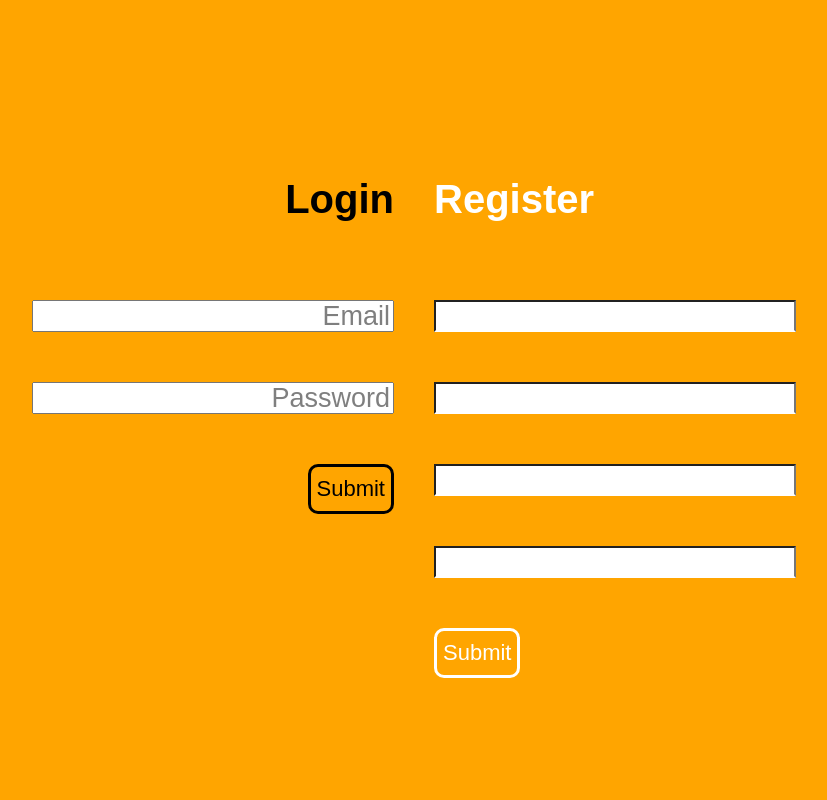
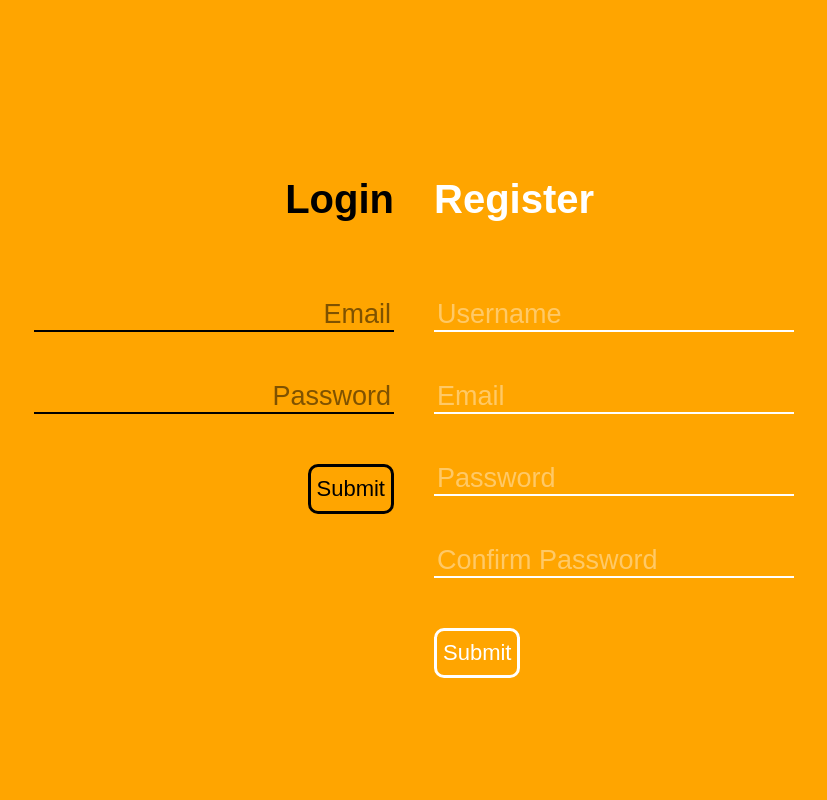
Before and after one commit to kristyanYochev/mathstick, a Flask app: page / in a window 1280 px wide. Shown: the whole page, without its empty margins (226-1053 px from the left). Run offline with Flask 2, Linux system fonts and the light colour scheme; parts of the project's set-up code (start-up, migrations or seed data) failed here and were passed over.

Commit message:
[Create] textfield css

```diff
--- /dev/null
+++ b/static/css/TextField.css
@@ -0,0 +1,12 @@
+.textfield{
+    border:0;
+    background-color: rgba(255,255,255,0);
+    border-bottom:2px solid black;
+    outline:none;
+    transition: 0.3s;
+    padding:0 3px 1px 3px;
+}
+
+.textfield:focus{
+    border-bottom:2px solid orange;
+}
--- a/templates/LoginRegister.html
+++ b/templates/LoginRegister.html
@@ -4,23 +4,24 @@
         <meta name="viewport" content="width=device-width, initial-scale=1">
         <link rel="stylesheet" type="text/css" href="../static/css/index.css">
         <link rel="stylesheet" type="text/css" href="../static/css/LoginRegister.css">
+        <link rel="stylesheet" type="text/css" href="../static/css/TextField.css">
     </head>
     <body>
         <div class="wrapper">
 			<form class="left-half" action="/login" method="POST">
 				<h1>Login</h1>
-				<input type="email" spellCheck="false" pattern="[a-z0-9._%+-]+@[a-z0-9.-]+\.[a-z]{2,}$" placeholder="Email" name="email"/>
-				<input type="password" spellCheck="false" placeholder="Password" name="password"/>
+				<input class="textfield" type="email" spellCheck="false" pattern="[a-z0-9._%+-]+@[a-z0-9.-]+\.[a-z]{2,}$" placeholder="Email" name="email"/>
+				<input class="textfield" type="password" spellCheck="false" placeholder="Password" name="password"/>
                 <input onClick="switch_halves()" type="button" value="Sign Up"/>
                 <input type="submit" value="Submit"/>
             </form>
             <form class="right-half" action="/login" method="POST">
 				<h1>Register</h1>
 
-                <input type="text" spellCheck="false" placeholder="Username" name="username"/>
-                <input type="email" spellCheck="false" pattern="[a-z0-9._%+-]+@[a-z0-9.-]+\.[a-z]{2,}$" placeholder="Email" name="email"/>
-                <input type="password" spellCheck="false" placeholder="Password" name="password"/>
-				<input type="password" spellCheck="false" placeholder="Confirm Password"/>
+                <input class="textfield" type="text" spellCheck="false" placeholder="Username" name="username"/>
+                <input class="textfield" type="email" spellCheck="false" pattern="[a-z0-9._%+-]+@[a-z0-9.-]+\.[a-z]{2,}$" placeholder="Email" name="email"/>
+                <input class="textfield" type="password" spellCheck="false" placeholder="Password" name="password"/>
+				<input class="textfield" type="password" spellCheck="false" placeholder="Confirm Password"/>
                 <input onClick="switch_halves()" type="button" value="Sign In"/>
                 <input type="submit" value="Submit"/>
 			</form>
```
